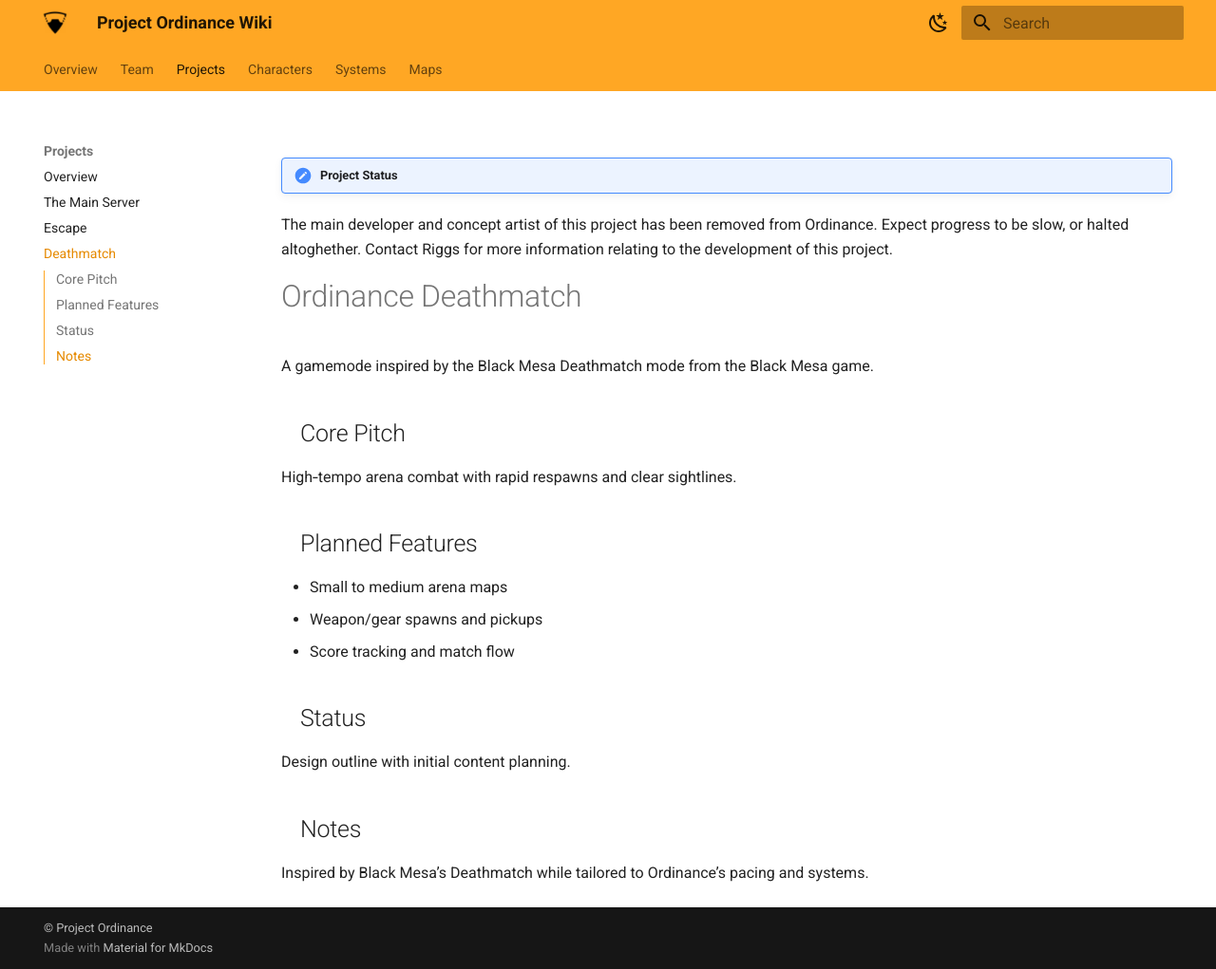
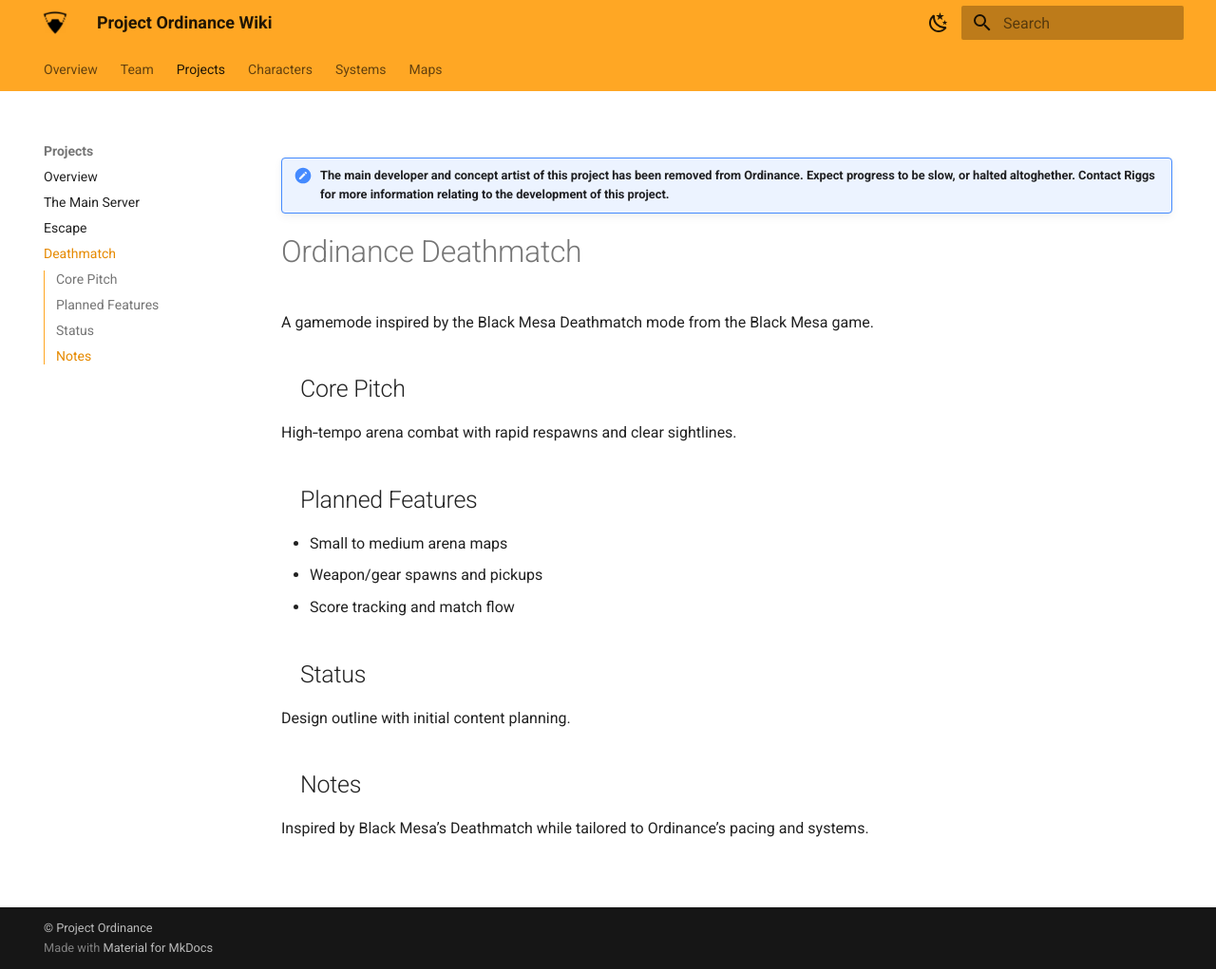
Before and after one commit to Project-Ordinance/website-wiki, an MkDocs documentation site: the page built from docs/projects/deathmatch.md, in a window 1280 px wide and 1021 px high. Shown: the whole window at 95% size. Built offline with MkDocs 1.6.1 and Material for MkDocs 9.7.7, drawn with Linux system fonts in a browser that asks for light colours.

Commit message:
Update deathmatch.md

```diff
--- a/docs/projects/deathmatch.md
+++ b/docs/projects/deathmatch.md
@@ -1,6 +1,4 @@
-!!! note "Project Status"
-
-The main developer and concept artist of this project has been removed from Ordinance. Expect progress to be slow, or halted altoghether. Contact Riggs for more information relating to the development of this project.
+!!! note "The main developer and concept artist of this project has been removed from Ordinance. Expect progress to be slow, or halted altoghether. Contact Riggs for more information relating to the development of this project."
 
 # Ordinance Deathmatch
 
```
